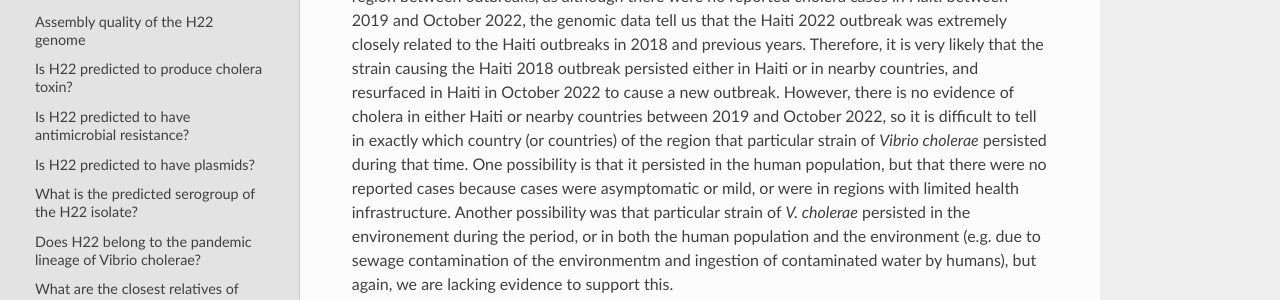
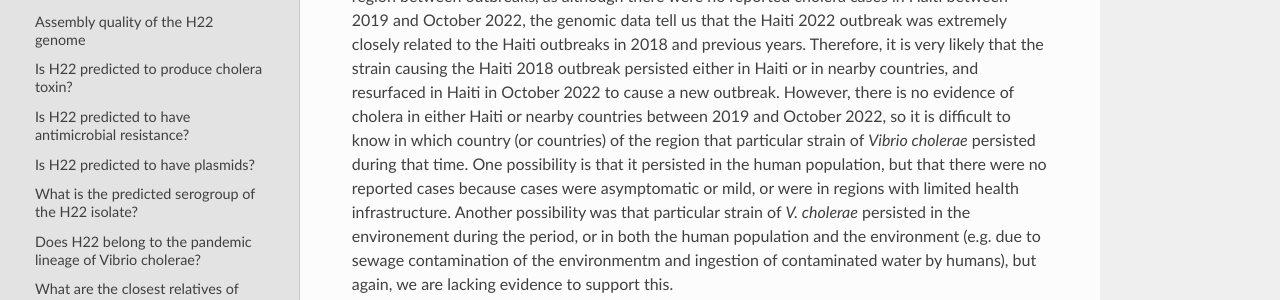
Before and after one commit to avrilcoghlan/vibriowatch, a Sphinx documentation site: the page built from docs/source/haiti.rst, in a window 1280 px wide and 900 px high, scrolled down 20227 px. Shown: the part 295-595 px from the top of the window. Built offline with Sphinx 7.4.7 and the Read the Docs theme 3.1.0, drawn with Linux system fonts in a browser that asks for light colours; some of the changed text lies outside the part shown.

Commit message:
Update haiti.rst

```diff
--- a/docs/source/haiti.rst
+++ b/docs/source/haiti.rst
@@ -506,7 +506,7 @@ there were no reported cholera cases in Haiti between 2019 and October 2022, the
 extremely closely related to the Haiti outbreaks in 2018 and previous years. Therefore, it is very likely that the strain causing the
 Haiti 2018 outbreak persisted either in Haiti or in nearby countries, and resurfaced in Haiti in October 2022 to cause a new outbreak.
 However, there is no evidence of cholera in either Haiti or nearby countries between 2019 and October 2022, so it is difficult to
-tell in exactly which country (or countries) of the region that particular strain of *Vibrio cholerae* persisted during that time. One possibility is that it persisted
+know in which country (or countries) of the region that particular strain of *Vibrio cholerae* persisted during that time. One possibility is that it persisted
 in the human population, but that there were no reported cases because cases were asymptomatic or mild, or were in regions with limited
 health infrastructure. Another possibility was that particular strain of *V. cholerae* persisted in the environement during the
 period, or in both the human population and the environment (e.g. due to sewage contamination of the environmentm and ingestion
```
